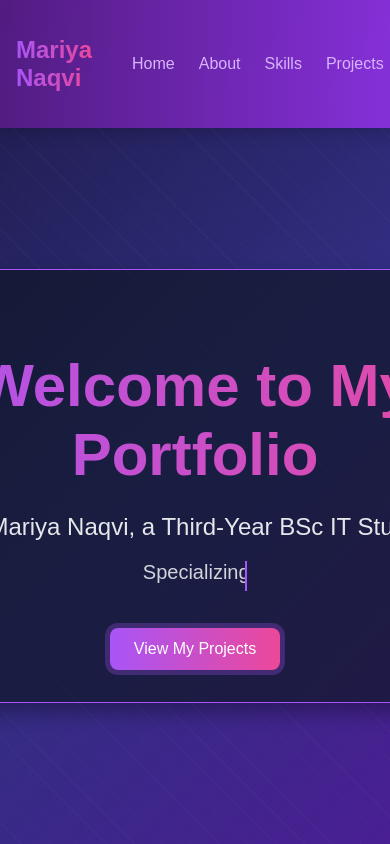
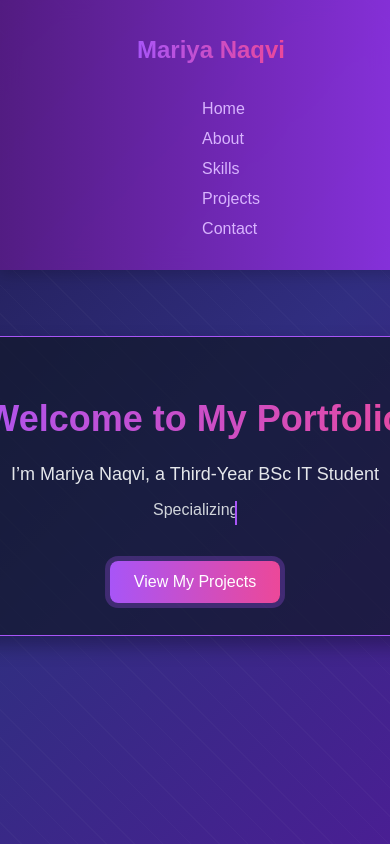
Before and after one commit to maria-tech16/mariyanaqvi.github.io, a plain HTML site: page index.html in a window 390 px wide. Shown: the top 844 px of the page. Drawn offline with Linux system fonts and the light colour scheme.

Commit message:
Update index.html

```diff
--- a/index.html
+++ b/index.html
@@ -238,6 +238,44 @@
             overflow: hidden;
             border-right: 2px solid #a855f7;
         }
+        /* Responsive Fixes for Mobile Screens */
+@media (max-width: 768px) {
+    /* Navigation Bar Responsiveness */
+    nav div[style*="display: flex"] {
+        flex-direction: column !important;
+        align-items: center !important;
+    }
+    nav ul {
+        flex-direction: column !important;
+        gap: 0.75rem !important;
+        margin-top: 1rem;
+    }
+    nav ul li a {
+        font-size: 1rem !important;
+    }
+
+    /* Hero Section Text Scaling */
+    h1[style*="font-size: 3.75rem"] {
+        font-size: 2.25rem !important;
+    }
+    p[style*="font-size: 1.5rem"] {
+        font-size: 1.125rem !important;
+    }
+    p[style*="font-size: 1.25rem"] {
+        font-size: 1rem !important;
+    }
+
+    /* Project Grid Stays Single Column */
+    section div[style*="grid-template-columns: 1fr;"] {
+        grid-template-columns: 1fr !important;
+    }
+
+    /* Skills Grid: 1 column on small screen */
+    section#skills div[style*="grid-template-columns: 1fr;"] {
+        grid-template-columns: 1fr !important;
+    }
+}
+
     </style>
 </body>
 </html>
```
